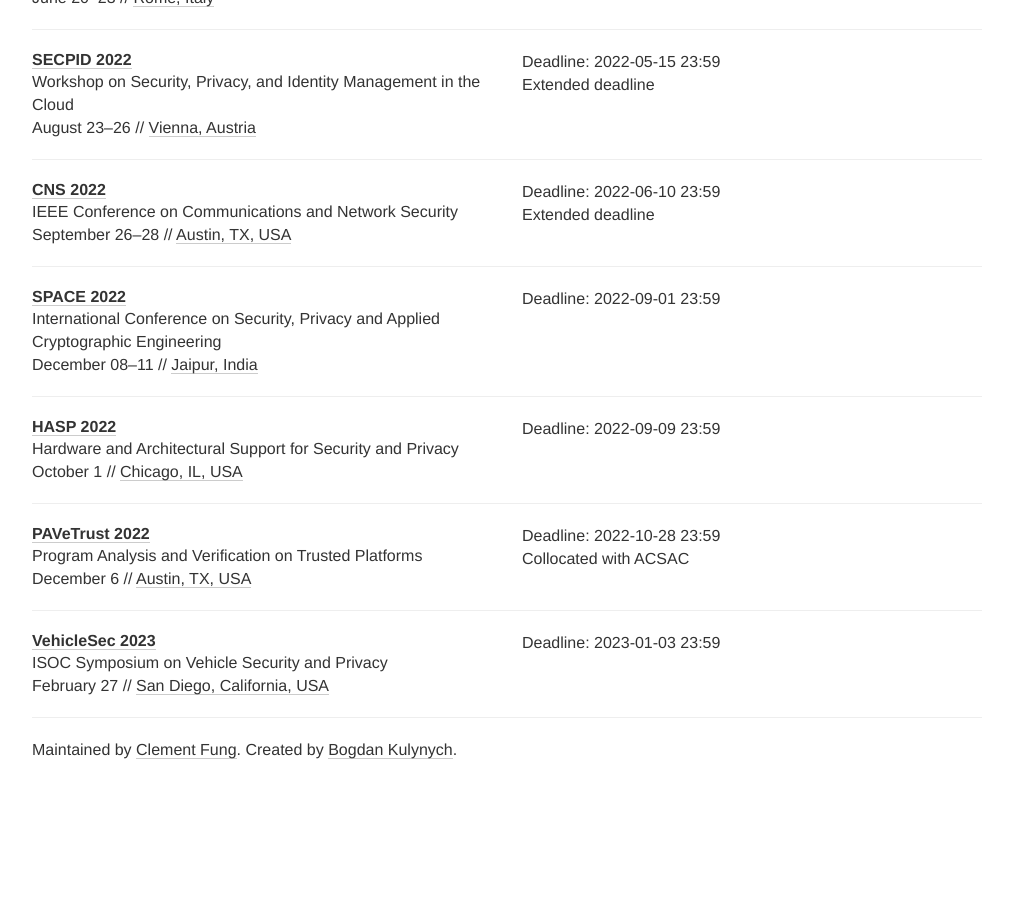
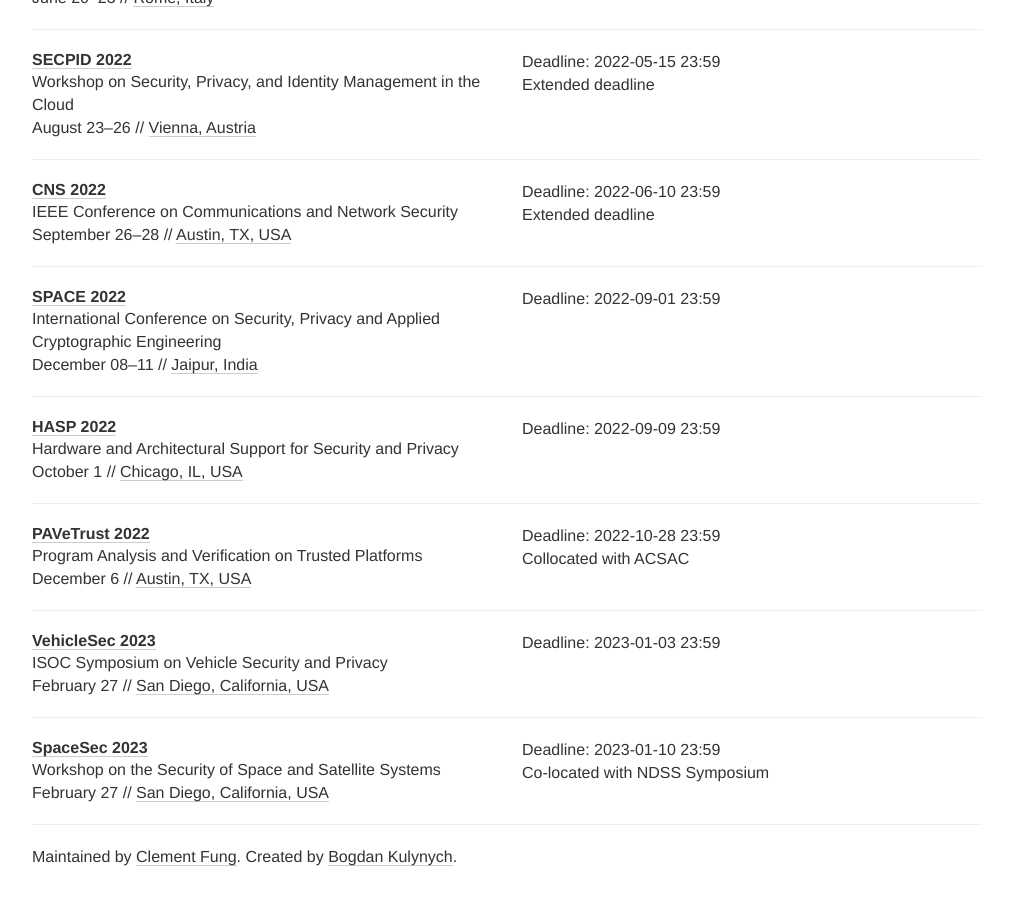
Before and after one commit to sec-deadlines/sec-deadlines.github.io, a Jekyll site: the page built from index.html, in a window 1280 px wide and 900 px high, scrolled down 7532 px. Shown: the whole window, without its empty margins (133-1146 px from the left). Built offline with Jekyll 4.4.1, drawn with Linux system fonts in a browser that asks for light colours; nearby versions of some CDN libraries; comment, search, counter and statistics services are not loaded; before the commit the page ends 8325 px from its top, so only the background shows below that.

Commit message:
SpaceSec23 at NDSS 2023

```diff
--- a/_data/conferences.yml
+++ b/_data/conferences.yml
@@ -513,3 +513,13 @@
   date: February 27
   place: San Diego, California, USA
   tags: [SEC, PRIV, SHOP]
+
+- name: SpaceSec
+  description: Workshop on the Security of Space and Satellite Systems
+  year: 2023
+  link: https://easychair.org/cfp/SpaceSec23
+  comment: Co-located with NDSS Symposium
+  deadline: ["2023-01-10 23:59"]
+  date: February 27
+  place: San Diego, California, USA
+  tags: [SEC, PRIV, CRYPTO, SHOP]
```
